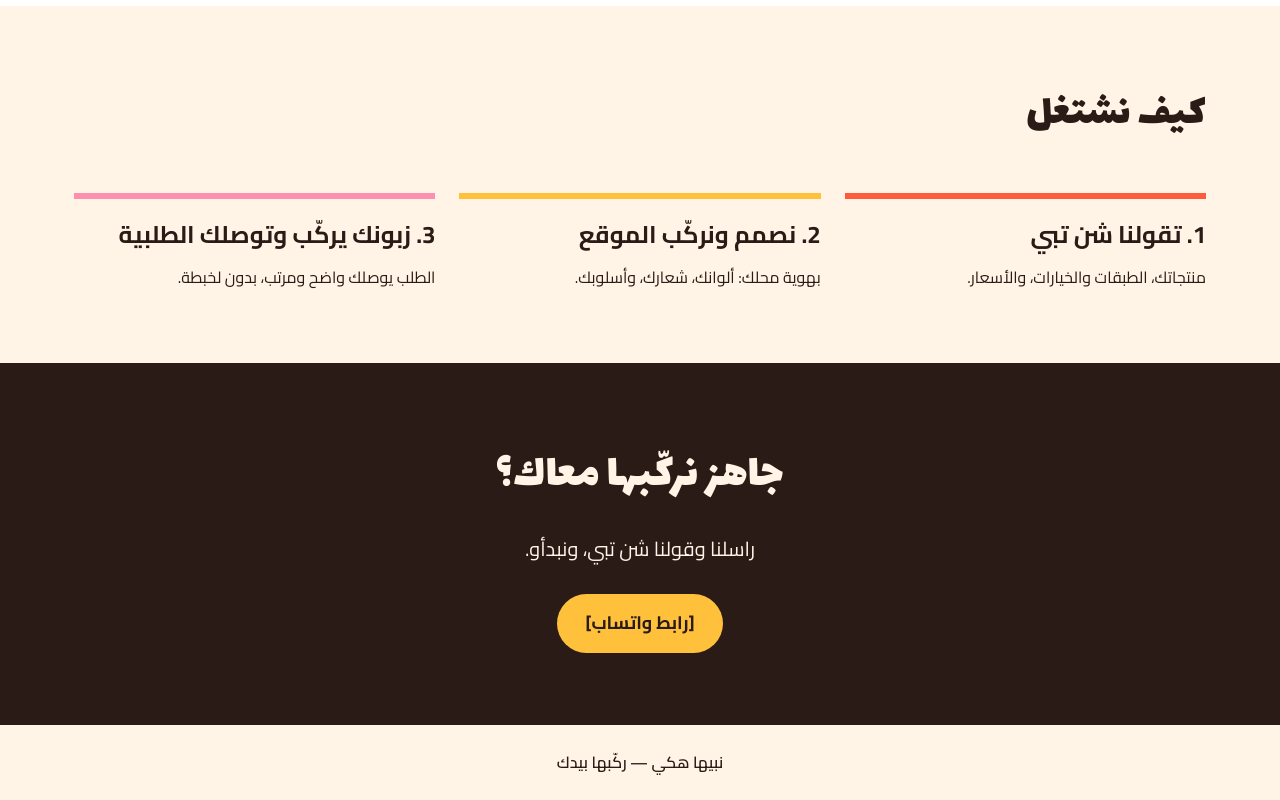
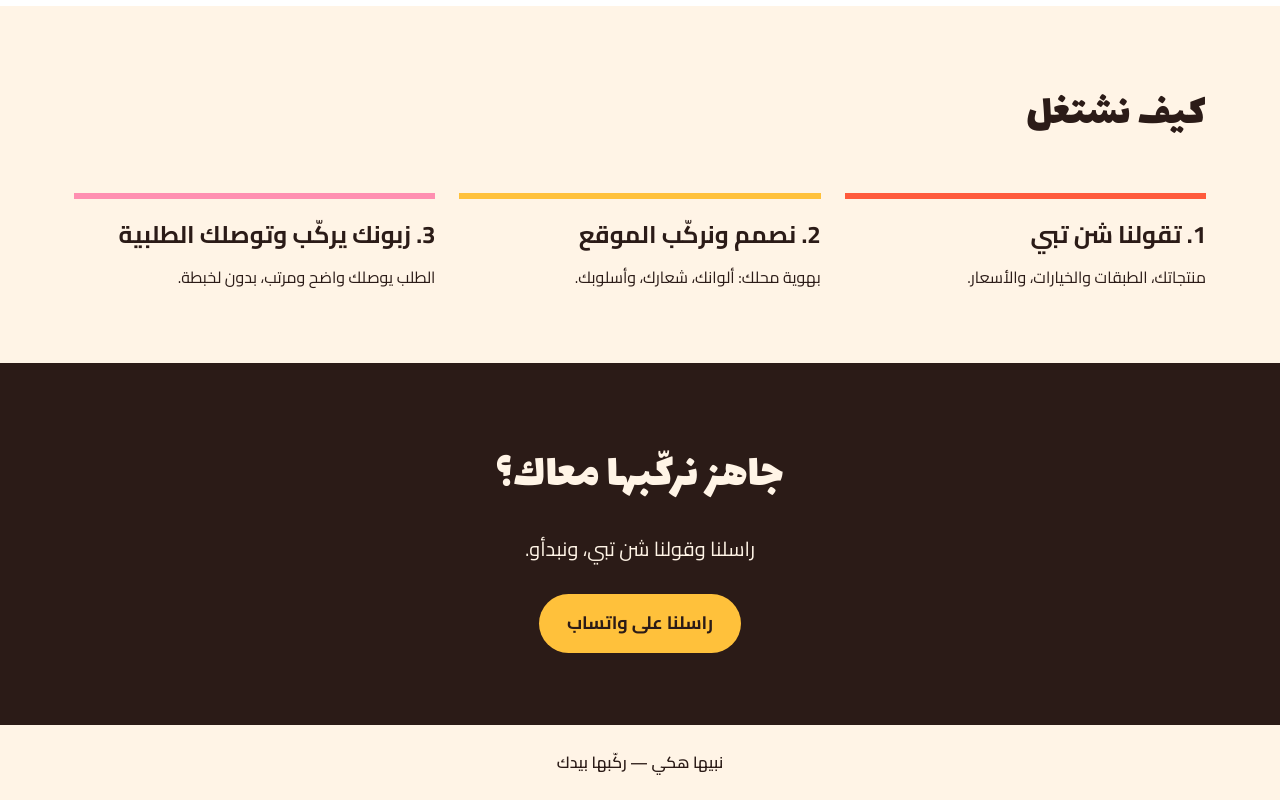
Before and after one commit to maramilod/hekkey, a plain HTML site: page index.html in a window 1280 px wide. Shown: the part 1128-1928 px from the top of the page. Drawn offline with Linux system fonts and the light colour scheme.

Commit message:
Add files via upload

```diff
--- a/index.html
+++ b/index.html
@@ -140,7 +140,7 @@ footer{padding:24px;text-align:center;font-weight:600}
 <section class="cta" id="contact">
 <h2 class="display">جاهز نركّبها معاك؟</h2>
 <p>راسلنا وقولنا شن تبي، ونبدأو.</p>
-<a class="btn" href="#contact">[رابط واتساب]</a>
+<a class="btn" href="https://wa.me/218920457694" target="_blank" rel="noopener">راسلنا على واتساب</a>
 </section>
 </main>
 
```
